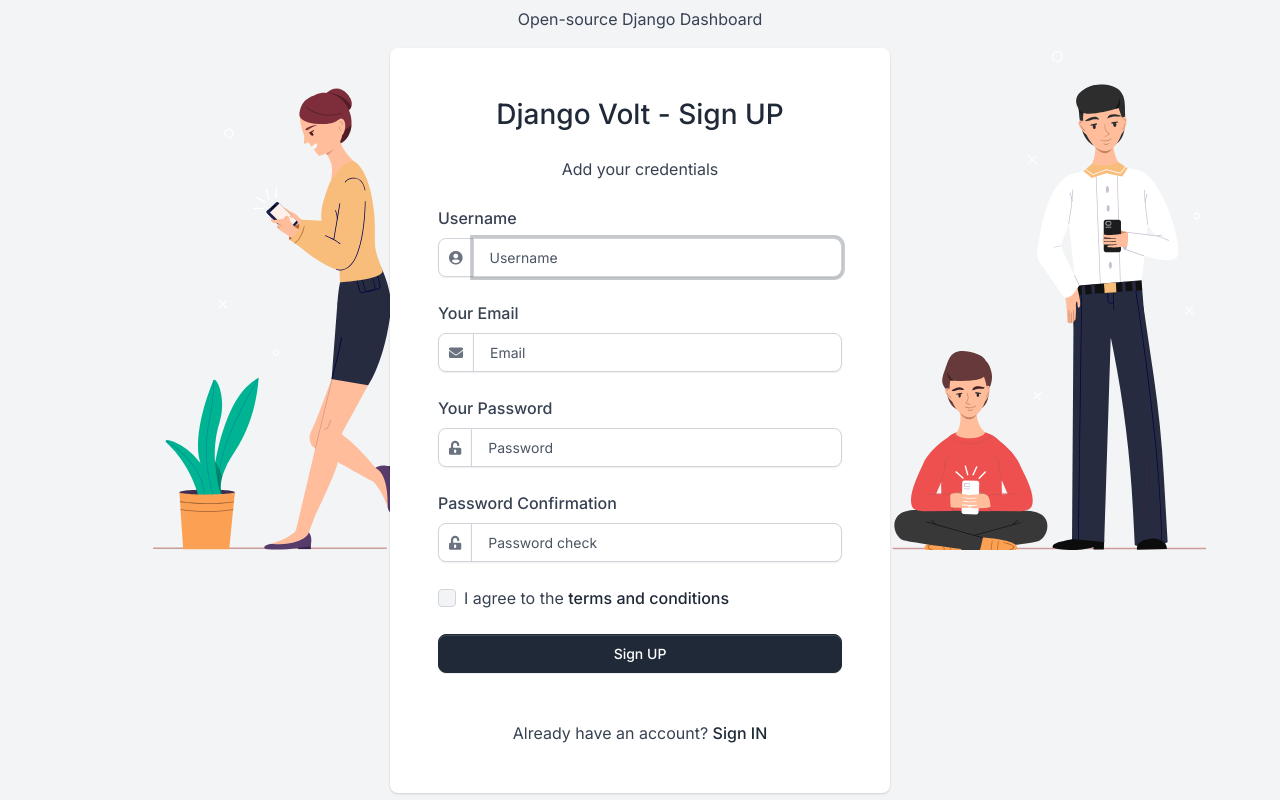
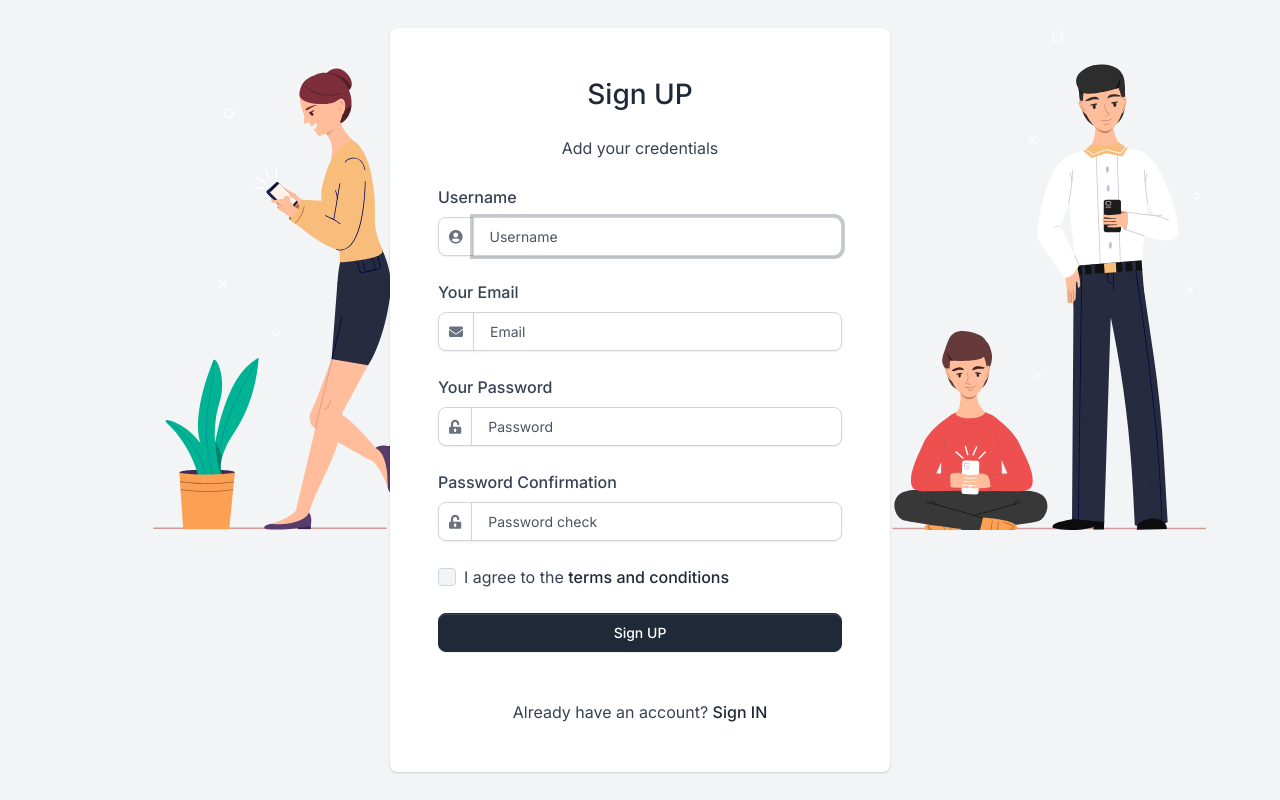
Before and after one commit to James-Leonard/volt, a Django app: page /register/ in a window 1280 px wide. Run offline with Django 3.2, Linux system fonts and the light colour scheme; some libraries are stand-ins or nearby versions.

Commit message:
change ui/ux

```diff
--- a/apps/templates/accounts/login.html
+++ b/apps/templates/accounts/login.html
@@ -10,15 +10,12 @@
     <main>
         <section class="vh-lg-100 mt-5 mt-lg-0 bg-soft d-flex align-items-center">
             <div class="container">
-                <p class="text-center">
-                    Open-source Django Dashboard
-                </p>
                 <div class="row justify-content-center form-bg-image" data-background-lg="/static/assets/img/illustrations/signin.svg">
                     <div class="col-12 d-flex align-items-center justify-content-center">
                         <div class="bg-white shadow border-0 rounded border-light p-4 p-lg-5 w-100 fmxw-500">
                             <div class="text-center text-md-center mb-4 mt-md-0">
                                 <h1 class="mb-0 h3">
-                                    Django Volt - Sign IN
+                                     Sign IN
                                 </h1>
                                 <br />
                                 <p>
--- a/apps/templates/accounts/register.html
+++ b/apps/templates/accounts/register.html
@@ -10,15 +10,12 @@
     <main>
         <section class="vh-lg-100 mt-5 mt-lg-0 bg-soft d-flex align-items-center">
             <div class="container">
-                <p class="text-center">
-                    Open-source Django Dashboard
-                </p>
                 <div class="row justify-content-center form-bg-image" data-background-lg="/static/assets/img/illustrations/signin.svg">
                     <div class="col-12 d-flex align-items-center justify-content-center">
                         <div class="bg-white shadow border-0 rounded border-light p-4 p-lg-5 w-100 fmxw-500">
                             <div class="text-center text-md-center mb-4 mt-md-0">
                                 <h1 class="mb-0 h3">
-                                    Django Volt - Sign UP
+                                Sign UP
                                 </h1>
                                 <br />
                                 <p>
```
